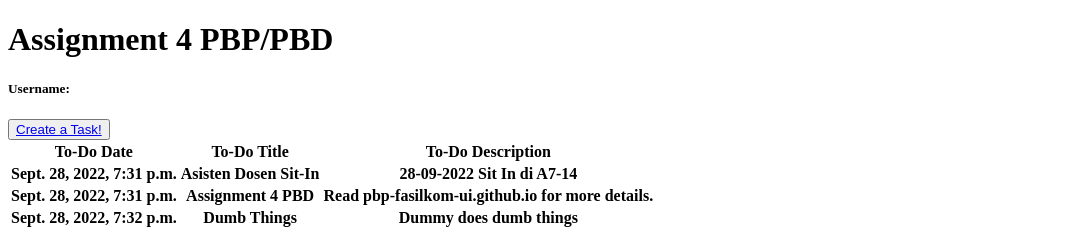
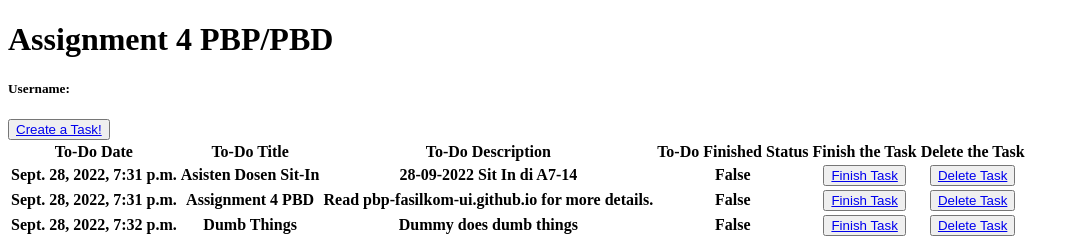
Before and after one commit to kalooshfv/pbd22-assignment2, a Django app: template todolist/templates/todolist.html in a window 1280 px wide. Shown: the top 252 px of the page, without its empty margins (0-1080 px from the left). Run offline with Django 4.2, Linux system fonts and the light colour scheme; the template is opened without the code that fills it: values that come from a table or form of the project are taken from there, others are empty; data comes from the database, SQL or seed files in the repository.

Commit message:
BonusAttempt1

```diff
--- a/todolist/models.py
+++ b/todolist/models.py
@@ -10,3 +10,4 @@ class ToDoTask(models.Model):
     task_date = models.DateTimeField(default = datetime.datetime.now)
     task_title = models.TextField()
     task_description = models.TextField()
+    task_isfinished = models.BooleanField(default = False)
--- a/todolist/templates/todolist.html
+++ b/todolist/templates/todolist.html
@@ -13,6 +13,9 @@
       <th>To-Do Date</th>
       <th>To-Do Title</th>
       <th>To-Do Description</th>
+      <th>To-Do Finished Status</th>
+      <th>Finish the Task</th>
+      <th>Delete the Task</th>
     </tr>
     {% comment %} Add the data below this line {% endcomment %}
     {% comment %} Add data below {% endcomment %}
@@ -21,6 +24,11 @@
             <th>{{item.task_date}}</th>
             <th>{{item.task_title}}</th>
             <th>{{item.task_description}}</th>
+            <th>{{item.task_isfinished}}</th>
+            <th><button><a href="finish/{{item.id}}">Finish Task
+            </a></button></th>
+            <th><button><a href="delete/{{item.id}}">Delete Task
+            </a></button></th>
         </tr>
     {% endfor %}
   </table>
--- a/todolist/urls.py
+++ b/todolist/urls.py
@@ -9,4 +9,6 @@ urlpatterns = [
     path('logout/', logout_user, name='logout'),
     path('create_task/', create_task, name='create_task'),
     path('jsonconvert/', jsondata, name='jsondata'),
+    path('finish/<int:id>', update_finish, name='finish'),
+    path('delete/<int:id>', update_delete, name='delete'),
 ]
```
Also changed, not shown: todolist/views.py (+13 -1 lines), todolist/migrations/0003_todotask_task_isfinished.py (added).
